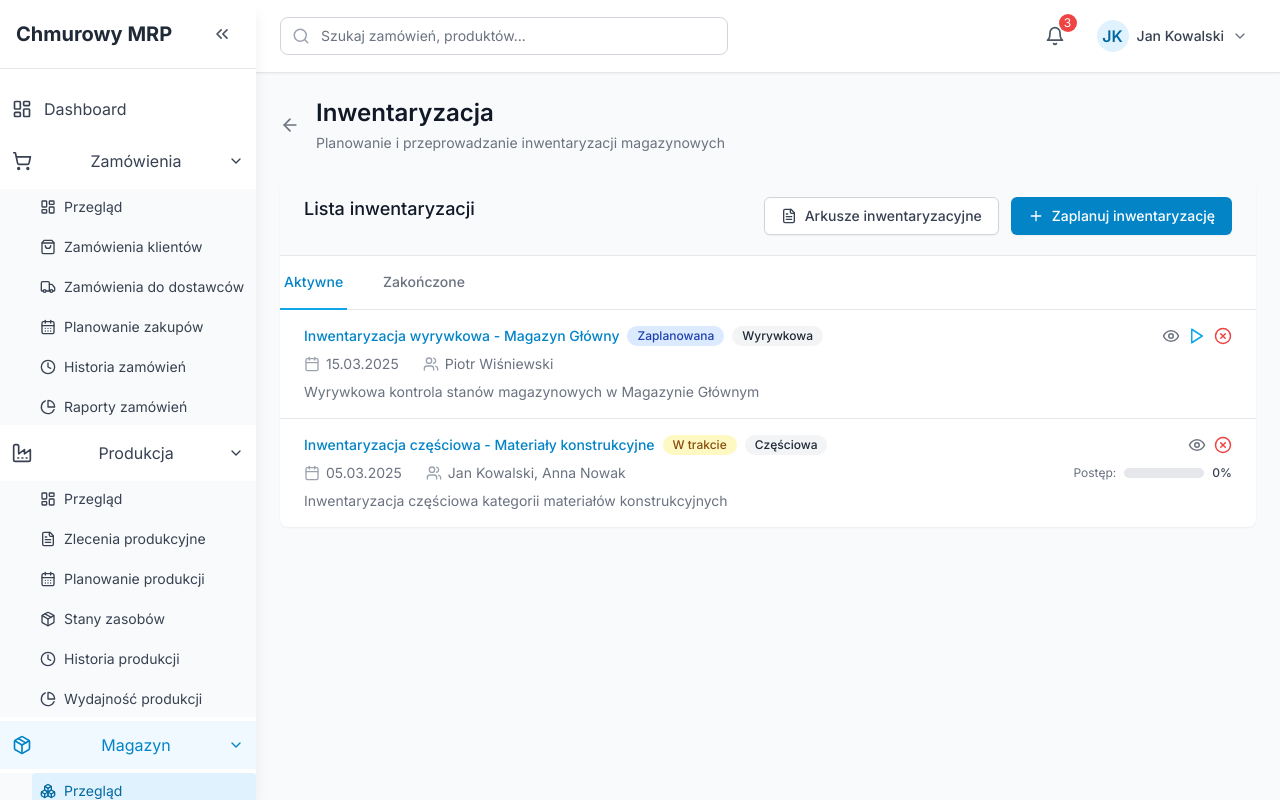
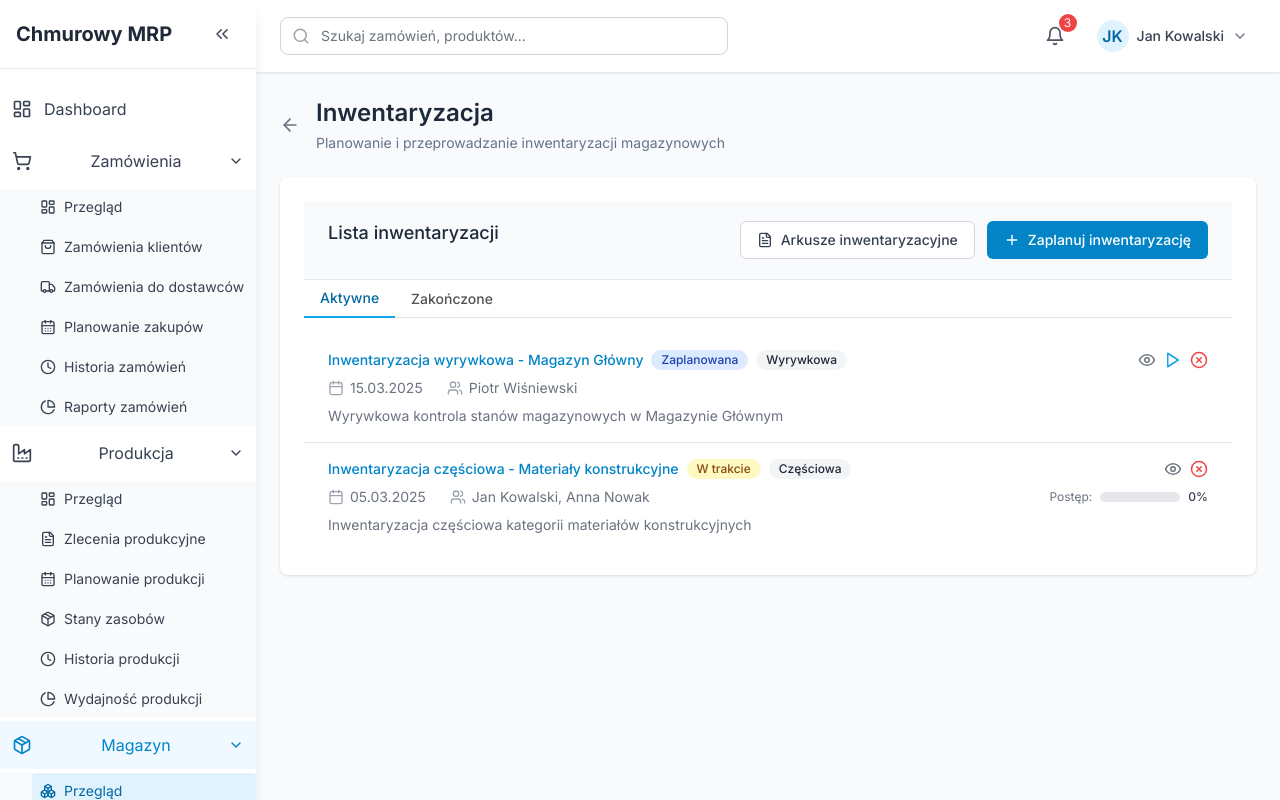
Before and after one commit to djmisieq/chmurowy-system-mrp, a Next.js app: page /inventory/inventory in a window 1280 px wide. Built offline with nearby package versions, Linux system fonts and the light colour scheme.

Commit message:
Update inventory page with new UI components

```diff
--- a/src/app/inventory/inventory/page.tsx
+++ b/src/app/inventory/inventory/page.tsx
@@ -7,12 +7,19 @@ import { ArrowLeft, Plus, FileText } from 'lucide-react';
 import MainLayout from '../../../components/layout/MainLayout';
 import InventoryList from '../../../components/inventory/inventory/InventoryList';
 import InventoryPlanModal from '../../../components/inventory/inventory/InventoryPlanModal';
-import { mockInventories, Inventory, InventoryStatus } from '../../../components/inventory/mockInventory';
+import { mockInventories, Inventory } from '../../../components/inventory/mockInventory';
+import Button from '@/components/ui/Button';
+import Card from '@/components/ui/Card';
+import Tabs from '@/components/ui/Tabs';
+import Alert from '@/components/ui/Alert';
+import Skeleton from '@/components/ui/Skeleton';
 
 const InventoryPage = () => {
   const router = useRouter();
   const [isPlanModalOpen, setIsPlanModalOpen] = useState(false);
   const [activeTab, setActiveTab] = useState<'active' | 'completed'>('active');
+  const [isLoading, setIsLoading] = useState(false);
+  const [showAlert, setShowAlert] = useState<{ type: 'success' | 'error' | 'info', message: string } | null>(null);
 
   // Filtruj inwentaryzacje według aktywnej zakładki
   const filteredInventories = mockInventories.filter(inv => {
@@ -39,12 +46,20 @@ const InventoryPage = () => {
 
   // Obsługa planowania nowej inwentaryzacji
   const handlePlanInventory = (inventoryData: Partial<Inventory>) => {
-    // W rzeczywistej aplikacji tutaj byłoby API call
+    setIsLoading(true);
+
+    // Symulacja żądania API
+    setTimeout(() => {
+      setIsLoading(false);
       console.log('Planowanie nowej inwentaryzacji:', inventoryData);
-    alert('Inwentaryzacja została zaplanowana');
+      setShowAlert({
+        type: 'success',
+        message: 'Inwentaryzacja została pomyślnie zaplanowana.'
+      });
       setIsPlanModalOpen(false);
       // Przekierowanie do listy wszystkich inwentaryzacji
       setActiveTab('active');
+    }, 1000);
   };
 
   // Obsługa akcji na inwentaryzacji
@@ -53,15 +68,31 @@ const InventoryPage = () => {
   };
 
   const handleStartInventory = (id: number) => {
-    // W rzeczywistej aplikacji tutaj byłoby API call
+    setIsLoading(true);
+
+    // Symulacja żądania API
+    setTimeout(() => {
+      setIsLoading(false);
       console.log('Rozpoczynanie inwentaryzacji:', id);
-    alert('Inwentaryzacja została rozpoczęta');
+      setShowAlert({
+        type: 'success',
+        message: 'Inwentaryzacja została rozpoczęta. Możesz teraz przejść do wprowadzania danych.'
+      });
+    }, 800);
   };
 
   const handleCancelInventory = (id: number) => {
-    // W rzeczywistej aplikacji tutaj byłoby API call
+    setIsLoading(true);
+
+    // Symulacja żądania API
+    setTimeout(() => {
+      setIsLoading(false);
       console.log('Anulowanie inwentaryzacji:', id);
-    alert('Inwentaryzacja została anulowana');
+      setShowAlert({
+        type: 'info',
+        message: 'Inwentaryzacja została anulowana.'
+      });
+    }, 800);
   };
 
   return (
@@ -71,62 +102,59 @@ const InventoryPage = () => {
           <ArrowLeft size={20} />
         </Link>
         <div>
-          <h2 className="text-2xl font-semibold text-gray-900">Inwentaryzacja</h2>
-          <p className="mt-1 text-sm text-gray-500">Planowanie i przeprowadzanie inwentaryzacji magazynowych</p>
+          <h2 className="text-2xl font-semibold text-slate-800">Inwentaryzacja</h2>
+          <p className="mt-1 text-sm text-slate-500">Planowanie i przeprowadzanie inwentaryzacji magazynowych</p>
         </div>
       </div>
 
-      <div className="bg-white shadow-sm rounded-lg overflow-hidden">
+      {/* Alert notifications */}
+      {showAlert && (
+        <div className="mb-4">
+          <Alert
+            variant={showAlert.type}
+            dismissible
+            onDismiss={() => setShowAlert(null)}
+          >
+            {showAlert.message}
+          </Alert>
+        </div>
+      )}
+
+      <Card>
         {/* Nagłówek z przyciskami akcji */}
         <div className="px-4 py-5 sm:px-6 bg-gray-50 border-b border-gray-200 flex flex-col sm:flex-row justify-between">
-          <h3 className="text-lg leading-6 font-medium text-gray-900">
+          <h3 className="text-lg leading-6 font-medium text-slate-800">
             Lista inwentaryzacji
           </h3>
           <div className="mt-3 sm:mt-0 flex space-x-3">
-            <button
+            <Button
+              variant="outline"
+              icon={<FileText size={16} />}
               onClick={() => router.push('/inventory/inventory/sheets')}
-              className="inline-flex items-center px-4 py-2 border border-gray-300 shadow-sm text-sm font-medium rounded-md text-gray-700 bg-white hover:bg-gray-50 focus:outline-none focus:ring-2 focus:ring-offset-2 focus:ring-primary-500"
             >
-              <FileText size={16} className="mr-2" />
               Arkusze inwentaryzacyjne
-            </button>
-            <button
+            </Button>
+            <Button
+              variant="primary"
+              icon={<Plus size={16} />}
               onClick={() => setIsPlanModalOpen(true)}
-              className="inline-flex items-center px-4 py-2 border border-transparent shadow-sm text-sm font-medium rounded-md text-white bg-primary-600 hover:bg-primary-700 focus:outline-none focus:ring-2 focus:ring-offset-2 focus:ring-primary-500"
             >
-              <Plus size={16} className="mr-2" />
               Zaplanuj inwentaryzację
-            </button>
+            </Button>
           </div>
         </div>
 
         {/* Zakładki */}
-        <div className="border-b border-gray-200">
-          <nav className="-mb-px flex space-x-8" aria-label="Tabs">
-            <button
-              onClick={() => setActiveTab('active')}
-              className={`${
-                activeTab === 'active'
-                  ? 'border-primary-500 text-primary-600'
-                  : 'border-transparent text-gray-500 hover:text-gray-700 hover:border-gray-300'
-              } whitespace-nowrap py-4 px-1 border-b-2 font-medium text-sm`}
-            >
-              Aktywne
-            </button>
-            <button
-              onClick={() => setActiveTab('completed')}
-              className={`${
-                activeTab === 'completed'
-                  ? 'border-primary-500 text-primary-600'
-                  : 'border-transparent text-gray-500 hover:text-gray-700 hover:border-gray-300'
-              } whitespace-nowrap py-4 px-1 border-b-2 font-medium text-sm`}
-            >
-              Zakończone
-            </button>
-          </nav>
+        <Tabs
+          tabs={[
+            {
+              id: 'active',
+              label: 'Aktywne',
+              content: isLoading ? (
+                <div className="p-4">
+                  <Skeleton.Table rows={3} columns={4} />
                 </div>
-
-        {/* Lista inwentaryzacji */}
+              ) : (
                 <InventoryList
                   inventories={sortedInventories}
                   activeTab={activeTab}
@@ -134,13 +162,37 @@ const InventoryPage = () => {
                   onStartInventory={handleStartInventory}
                   onCancelInventory={handleCancelInventory}
                 />
+              )
+            },
+            {
+              id: 'completed',
+              label: 'Zakończone',
+              content: isLoading ? (
+                <div className="p-4">
+                  <Skeleton.Table rows={3} columns={4} />
                 </div>
+              ) : (
+                <InventoryList
+                  inventories={sortedInventories}
+                  activeTab={activeTab}
+                  onViewDetails={handleViewDetails}
+                  onStartInventory={handleStartInventory}
+                  onCancelInventory={handleCancelInventory}
+                />
+              )
+            }
+          ]}
+          defaultTab={activeTab}
+          onChange={(id) => setActiveTab(id as 'active' | 'completed')}
+        />
+      </Card>
 
       {/* Modal planowania inwentaryzacji */}
       <InventoryPlanModal
         isOpen={isPlanModalOpen}
         onClose={() => setIsPlanModalOpen(false)}
         onSave={handlePlanInventory}
+        isLoading={isLoading}
       />
     </MainLayout>
   );
```
Lines whose indentation alone changed are shown as unchanged.
